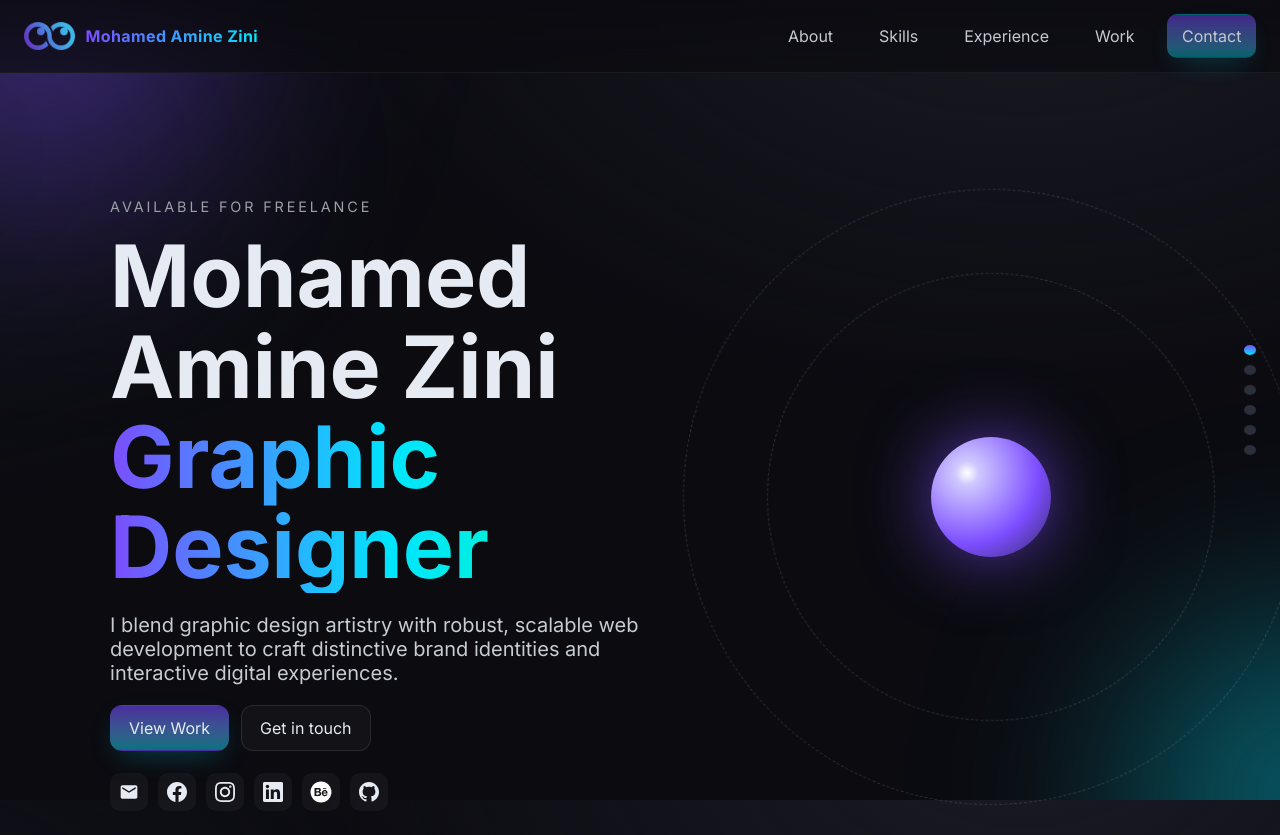
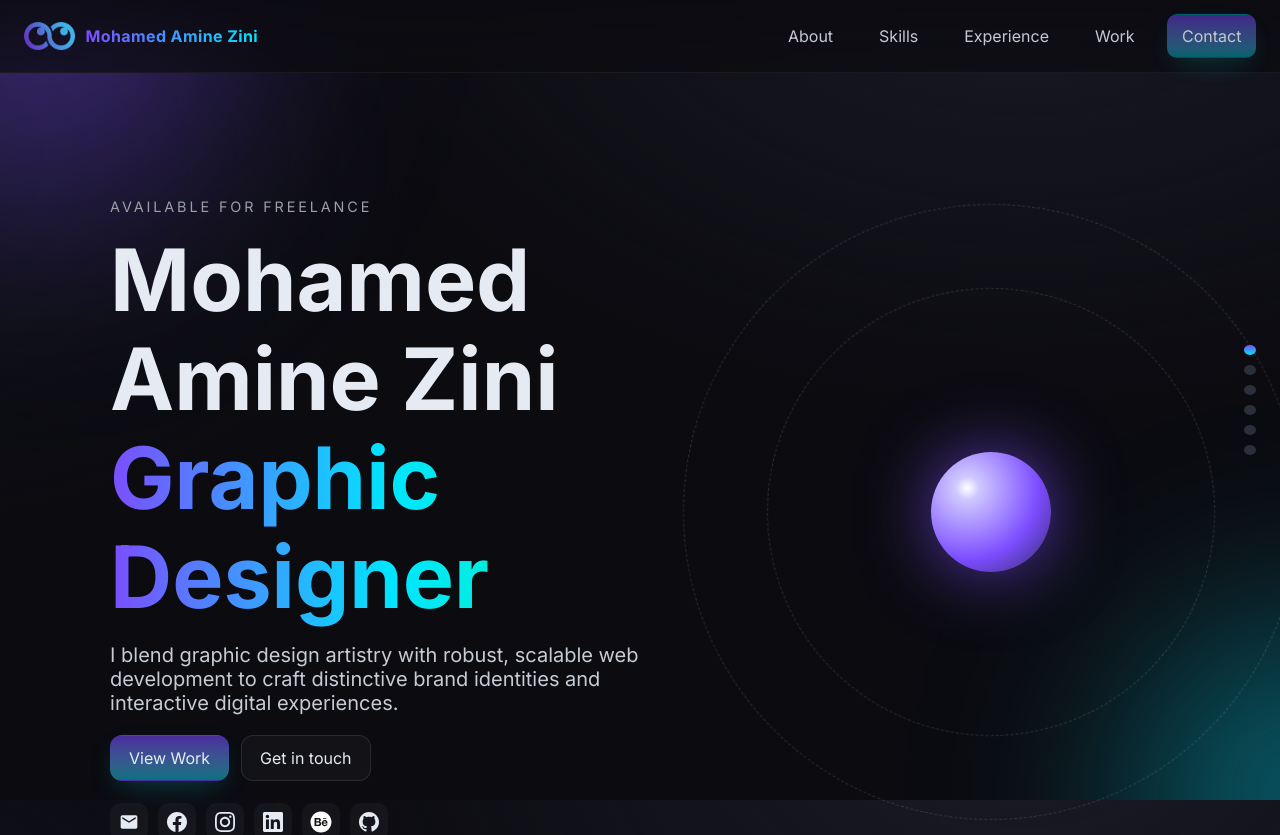
Before and after one commit to ZiniMedAmine/zini-portfolio, a React (Vite) app in the folder zini-portfolio/: page / in a window 1280 px wide. Shown: the top 835 px of the page. Built offline with nearby package versions, Linux system fonts and the light colour scheme.

Commit message:
Small line height correction + card title correction

```diff
--- a/zini-portfolio/src/index.css
+++ b/zini-portfolio/src/index.css
@@ -486,9 +486,9 @@ a{color:inherit;text-decoration:none}
 .hero{padding-top:80px}
 .hero-inner{display:grid; grid-template-columns:1.1fr .9fr; align-items:center; gap:40px; width:min(1200px,92%); margin-inline:auto}
 .intro .eyebrow{letter-spacing:.2em; text-transform:uppercase; color:var(--muted); font-size:.9rem}
-.intro h1{font-size:clamp(42px,7vw,86px); line-height:1.05; margin:8px 0}
+.intro h1{font-size:clamp(42px,7vw,86px); line-height:1.15; margin:8px 0}
 .intro h1 .gradient{display:block; background:linear-gradient(90deg,var(--accent1),var(--accent2),var(--accent3)); -webkit-background-clip:text; background-clip:text; color:transparent}
-.lede{font-size:clamp(16px,2.2vw,20px); color:#c6cbd4}
+.lede{font-size:clamp(16px,2.2vw,20px); color:#c6cbd4; margin-top:16px}
 .cta-row{display:flex; gap:12px; margin-top:18px}
 .socials{display:flex; gap:10px; margin-top:22px}
 .icon-link{width:38px; height:38px; display:grid; place-items:center; border-radius:10px; background:rgba(255,255,255,.04)}
@@ -567,7 +567,7 @@ a{color:inherit;text-decoration:none}
 .work-card-overlay{position:absolute; inset:0; background:linear-gradient(180deg, rgba(0,0,0,.3) 0%, rgba(0,0,0,.5) 40%, rgba(0,0,0,.9) 100%); display:flex; flex-direction:column; justify-content:flex-end; padding:28px; padding-right:100px}
 .work-card-tag{position:absolute; top:20px; right:20px; background:rgba(0,0,0,.6); backdrop-filter:blur(10px); color:#fff; padding:8px 16px; border-radius:20px; font-size:13px; font-weight:600; text-shadow: 0 2px 4px rgba(0,0,0,.5); border: 1px solid rgba(255,255,255,.2); z-index: 10}
 .work-card h3{color:#fff; margin:0 0 10px; font-size:clamp(20px,2.2vw,26px); font-weight:700; text-shadow: 0 2px 8px rgba(0,0,0,.8), 0 4px 16px rgba(0,0,0,.4)}
-.work-card h4{color:#fff; margin:0 0 10px; font-size:clamp(18px,2vw,24px); font-weight:700; text-shadow: 0 2px 8px rgba(0,0,0,.8), 0 4px 16px rgba(0,0,0,.4); line-height: 1.3}
+.work-card h4{color:#fff; margin:0 0 10px; font-size:clamp(18px,2vw,24px); font-weight:700; text-shadow: 0 2px 8px rgba(0,0,0,.8), 0 4px 16px rgba(0,0,0,.4); line-height: 1.3; display: -webkit-box; -webkit-line-clamp: 2; line-clamp: 2; -webkit-box-orient: vertical; overflow: hidden}
 .work-card p{
   color:rgba(255,255,255,.9);
   margin:0;
```
